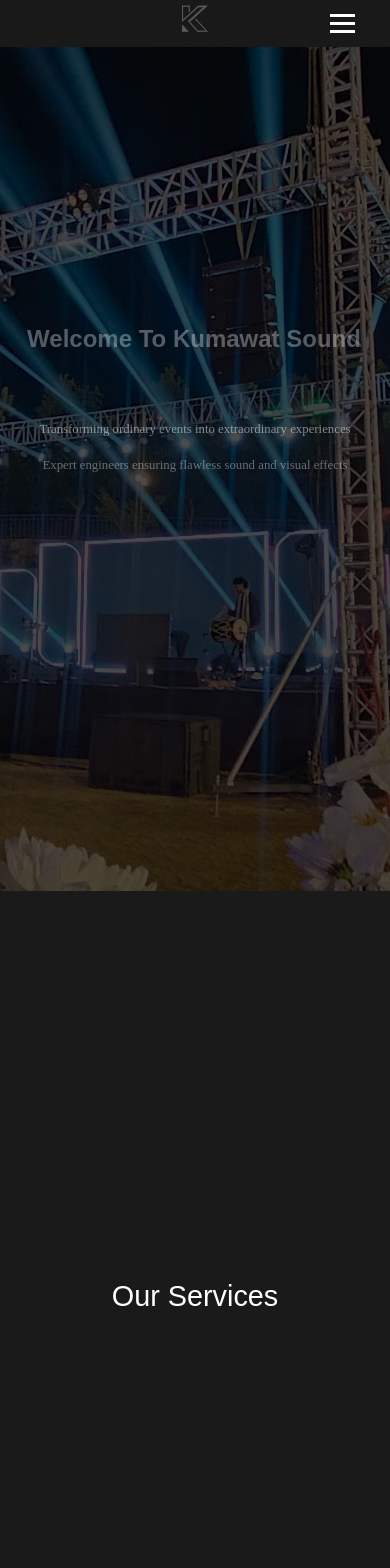
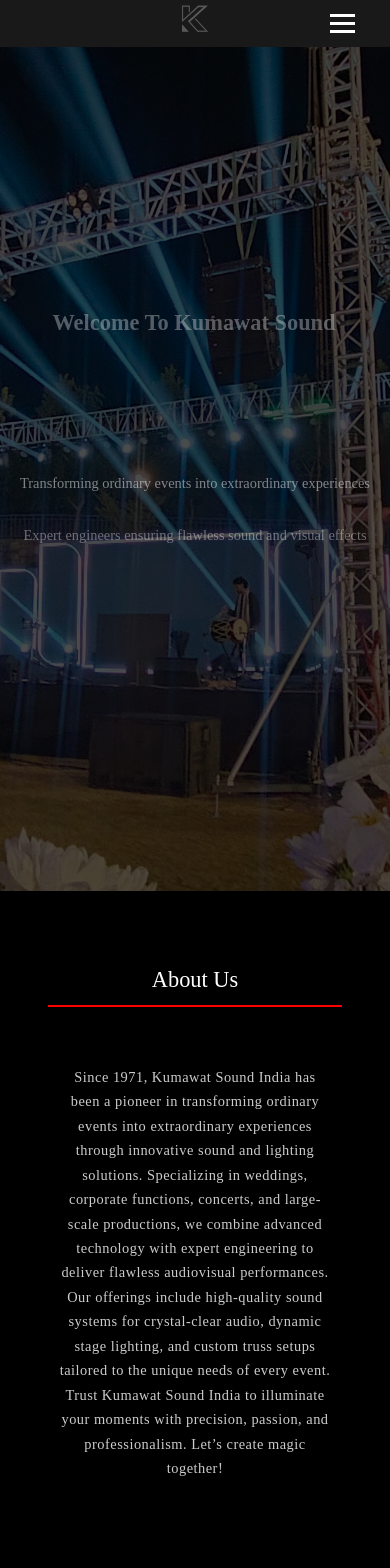
Before and after one commit to kumawat-hitesh/kumawat-sound, a React (Vite) app: page / in a window 390 px wide. Shown: the top 1568 px of the page. Built offline with nearby package versions, Linux system fonts and the light colour scheme.

Commit message:
about us edit

```diff
--- a/src/App.jsx
+++ b/src/App.jsx
@@ -1,4 +1,4 @@
-import { useState, useEffect } from "react";
+import { useState, useEffect, useRef } from "react";
 import { BrowserRouter as Router, Routes, Route } from "react-router-dom";
 // Components
 import Loader from "./components/loader";
@@ -9,6 +9,13 @@
 
 function App() {
   const [showContent, setShowContent] = useState(false);
+  const homeRef = useRef(null);
+
+  // Function to scroll to the home section
+  const scrollToHome = (e) => {
+    e.preventDefault(); // Prevent default anchor behavior
+    homeRef.current.scrollIntoView({ behavior: "smooth" });
+  };
 
   useEffect(() => {
     // Match this with loader exit animation duration
@@ -22,9 +29,9 @@
 
       {showContent && (
         <div className="main-content">
-          <Navbar />
+          <Navbar scrollToHome={scrollToHome} />
           <Routes>
-            <Route path="/" element={<Home />} />
+            <Route path="/" element={<Home homeRef={homeRef} />} />
             {/* Add other routes */}
           </Routes>
           <Footer />
--- a/src/components/loader/index.jsx
+++ b/src/components/loader/index.jsx
@@ -34,7 +34,7 @@
           alt="Loading..."
           className="loading-gif"
         />
-        <h2>Kumawat Sound</h2>
+        <h1>Kumawat Sound India</h1>
       </div>
     </div>
   );
--- a/src/components/navbar/index.jsx
+++ b/src/components/navbar/index.jsx
@@ -1,9 +1,9 @@
 import { useState, useEffect } from "react";
-import { NavLink } from "react-router-dom"; // Use NavLink instead of Link
+import { NavLink } from "react-router-dom";
 import "./style.css";
 import logoImage from "../../assets/kumawat-logo.png";
 
-export default function Navbar() {
+export default function Navbar({ scrollToHome }) {
   const [isMenuOpen, setIsMenuOpen] = useState(false);
 
   const toggleMenu = () => {
@@ -53,7 +53,15 @@
           <NavLink
             to="/"
             className={({ isActive }) => (isActive ? "active" : "")}
-            onClick={toggleMenu}
+            onClick={(e) => {
+              toggleMenu();
+              if (location.pathname === "/") {
+                // If already on the home page, scroll to the top
+                e.preventDefault();
+                scrollToHome(e);
+              }
+              // If not on the home page, NavLink will handle navigation
+            }}
           >
             Home
           </NavLink>
@@ -86,13 +94,12 @@
           </NavLink>
         </li>
         <li>
-          <NavLink
-            to="/videos"
-            className={({ isActive }) => (isActive ? "active" : "")}
-            onClick={toggleMenu}
+          <a
+            href="https://www.youtube.com/@kumawatsound/videos"
+            target="_blank"
           >
             Videos
-          </NavLink>
+          </a>
         </li>
         <li>
           <NavLink
--- a/src/components/navbar/style.css
+++ b/src/components/navbar/style.css
@@ -41,6 +41,7 @@
   font-size: 15px;
   transition: color 0.5s ease;
   padding: 0 10px;
+  font-family: "Times New Roman", Times, serif;
 }
 
 /* Desktop Hover Effects */
--- a/src/pages/home/index.jsx
+++ b/src/pages/home/index.jsx
@@ -1,11 +1,11 @@
-import React from "react";
+import React, { useRef } from "react";
 import "./style.css";
 
-const HomePage = () => {
+const HomePage = ({ homeRef }) => {
   return (
     <div className="container">
-      {/* Hero Section */}
-      <section className="hero">
+      {/* Hero Section with ref */}
+      <section className="hero" ref={homeRef}>
         <div className="hero-content">
           <h1>Welcome To Kumawat Sound India!</h1>
           <div className="type-line">
@@ -29,24 +29,32 @@
         </div>
       </section>
 
+      <section className="section section-dark">
+        <h2 className="section-title">About Us</h2>
+        <div className="about-content">
+          <p>
+            Since 1971, Kumawat Sound India has been a pioneer in transforming
+            ordinary events into extraordinary experiences through innovative
+            sound and lighting solutions. Specializing in weddings, corporate
+            functions, concerts, and large-scale productions, we combine
+            advanced technology with expert engineering to deliver flawless
+            audiovisual performances. Our offerings include high-quality sound
+            systems for crystal-clear audio, dynamic stage lighting, and custom
+            truss setups tailored to the unique needs of every event. Trust
+            Kumawat Sound India to illuminate your moments with precision,
+            passion, and professionalism. Let’s create magic together!
+          </p>
+        </div>
+      </section>
+
       {/* Customizable Sections */}
       <section className="section section-dark">
         <h2 className="section-title">Our Services</h2>
         {/* Add your content here */}
       </section>
 
-      <section className="section section-light">
+      <section className="section section-dark">
         <h2 className="section-title">Event Portfolio</h2>
-        {/* Add your content here */}
-      </section>
-
-      <section className="section section-dark">
-        <h2 className="section-title">Technical Specs</h2>
-        {/* Add your content here */}
-      </section>
-
-      <section className="section section-light">
-        <h2 className="section-title">Contact Us</h2>
         {/* Add your content here */}
       </section>
     </div>
--- a/src/pages/home/style.css
+++ b/src/pages/home/style.css
@@ -2,7 +2,7 @@
   margin: 0;
   padding: 0;
   box-sizing: border-box;
-  font-family: "Arial", sans-serif;
+  font-family: "Times New Roman", Times, serif;
 }
 
 /* Hero Section */
@@ -15,12 +15,12 @@
   justify-content: center;
   text-align: center;
   color: #ffffff8a;
-  font-family: "Times New Roman", Times, serif;
   padding: 0 20px; /* Added padding for smaller screens */
 }
 
 .hero-content h1 {
   font-size: 4rem;
+  margin-top: 5rem;
   margin-bottom: 3rem;
   overflow: hidden;
   white-space: nowrap;
@@ -58,9 +58,8 @@
 
 /* Fade-in lines */
 .type-line {
-  font-family: "Times New Roman", Times, serif;
-  line-height: 3rem;
-  font-size: 1.5rem;
+  line-height: 2rem;
+  font-size: 1.2rem;
   margin: 1rem 0;
   opacity: 0;
   animation: fadeInUp 1s forwards;
@@ -99,29 +98,55 @@
 
 /* Content Sections */
 .section {
-  padding: 5rem 2rem;
+  padding: 6rem 4rem;
   min-height: 100vh;
   display: flex;
   align-items: center;
-  justify-content: center;
   flex-direction: column;
   text-align: center; /* Center-align text for smaller screens */
-}
-
-.section-dark {
-  background: #1a1a1a;
-  color: white;
-}
-
-.section-light {
-  background: #f9f9f9;
-  color: #333;
 }
 
 .section-title {
   font-size: 2.5rem;
   margin-bottom: 2rem;
   text-align: center;
+  border-bottom: 2px solid rgb(255, 0, 0);
+}
+
+/* Enhanced Section Styling */
+.section-dark {
+  background: black;
+  color: white;
+  position: relative;
+}
+
+.section-dark::after {
+  content: "";
+  position: absolute;
+  bottom: -2px;
+  left: 0;
+  width: 100%;
+  height: 4px;
+  background: linear-gradient(90deg, rgba(255, 0, 0, 0.8), transparent);
+}
+
+/* About Us Section Styling */
+.about-content {
+  max-width: 800px;
+  margin: 0 auto;
+  padding: 20px;
+  text-align: center;
+  font-size: 1.1rem;
+  line-height: 1.7;
+  opacity: 0;
+  animation: fadeInUp 1s forwards;
+  animation-delay: 0.5s; /* Sync with hero animations */
+}
+
+.about-content p {
+  margin: 0;
+  color: #ffffffcc;
+  letter-spacing: 0.5px;
 }
 
 /* Responsive Design */
@@ -134,8 +159,19 @@
   }
 
   .type-line {
-    font-size: 1.4rem;
-    line-height: 2.5rem;
+    line-height: 2rem;
+    font-size: 1.2rem;
+  }
+
+  .about-content {
+    max-width: 800px;
+    padding: 30px;
+    font-size: 1.2rem;
+    line-height: 1.8;
+  }
+
+  .section-dark::after {
+    height: 4px;
   }
 }
 
@@ -148,8 +184,8 @@
   }
 
   .type-line {
-    font-size: 1.3rem;
-    line-height: 2.2rem;
+    line-height: 2rem;
+    font-size: 1rem;
   }
 
   .section-title {
@@ -159,28 +195,58 @@
   .section {
     padding: 4rem 1.5rem; /* Adjusted padding for tablets */
   }
+
+  .about-content {
+    max-width: 90%;
+    padding: 25px;
+    font-size: 1rem;
+    line-height: 1.7;
+  }
+
+  .section-dark::after {
+    height: 3px;
+  }
 }
 
 /* Mobile Devices: max-width 767px */
 @media (max-width: 767px) {
+  .hero {
+    display: flex;
+    align-items: center;
+    justify-content: center;
+    text-align: center;
+  }
   .hero-content h1 {
-    height: 1em; /* Smaller height for mobile */
-    font-size: 1.5rem; /* Smaller for mobile */
-    animation: typing 5s steps(15, end) infinite,
+    height: 0.9em; /* Smaller height for mobile */
+    font-size: 1.4rem; /* Smaller for mobile */
+    animation: typing 6s steps(50, end) infinite,
       blink-caret 0.75s step-end infinite;
     white-space: normal; /* Allow text to wrap on very small screens */
+    margin-top: 8rem;
+    margin-bottom: 7rem;
   }
 
   .type-line {
-    font-size: 0.8rem;
-    line-height: 1rem;
+    font-size: 0.9rem;
+    line-height: 2rem;
   }
 
   .section-title {
-    font-size: 1.8rem; /* Smaller section titles for mobile */
+    font-size: 1.4rem;
+    padding: 0.5rem;
+    margin-bottom: 3rem;
+    align-items: center;
+    justify-content: center;
+    text-align: center;
+    border-bottom: 2px solid rgb(255, 0, 0);
   }
 
   .section {
-    padding: 2rem 1rem; /* Reduced padding for mobile */
+    padding: 4rem 3rem;
+  }
+
+  .about-content {
+    font-size: 0.9rem;
+    padding: 10px;
   }
 }
```
